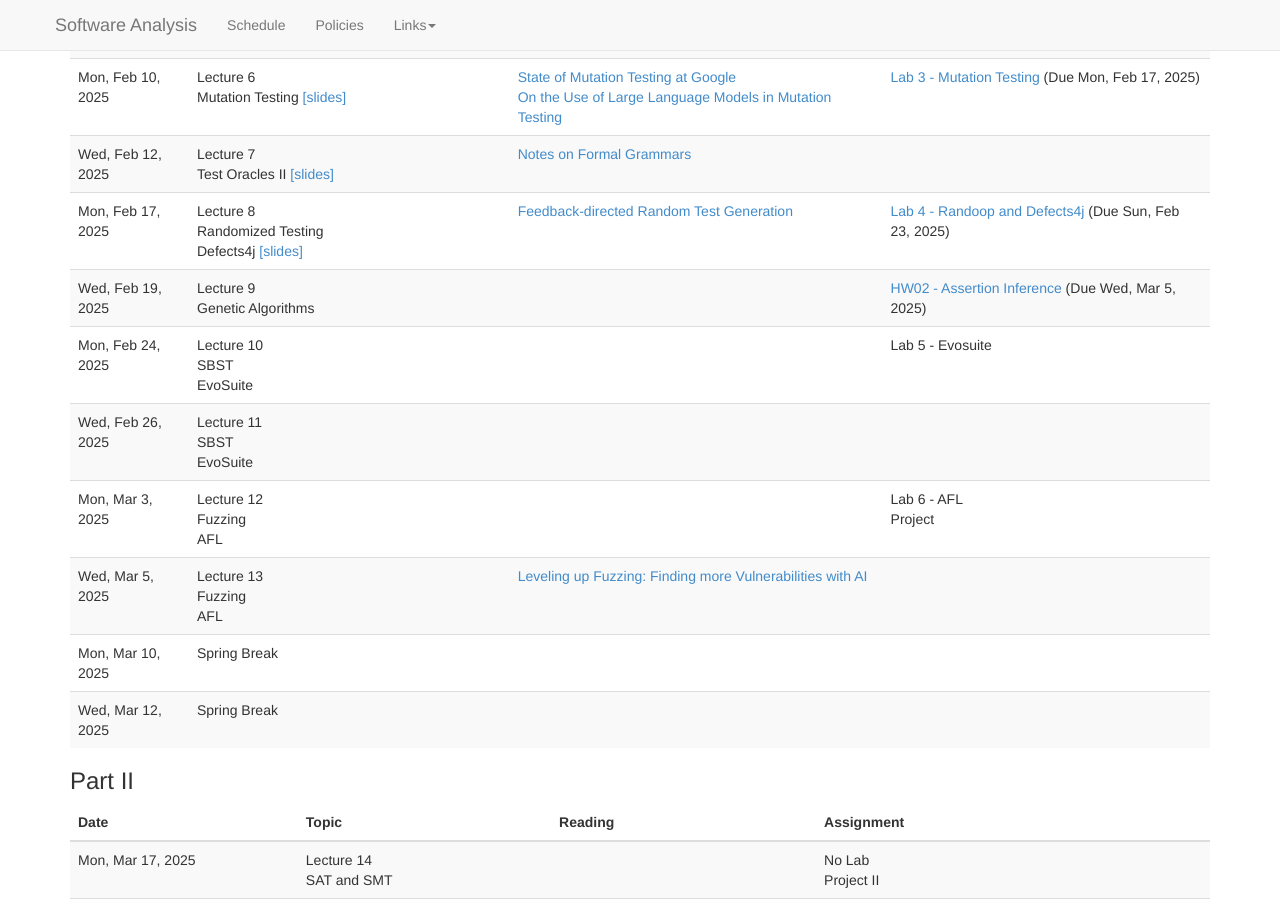
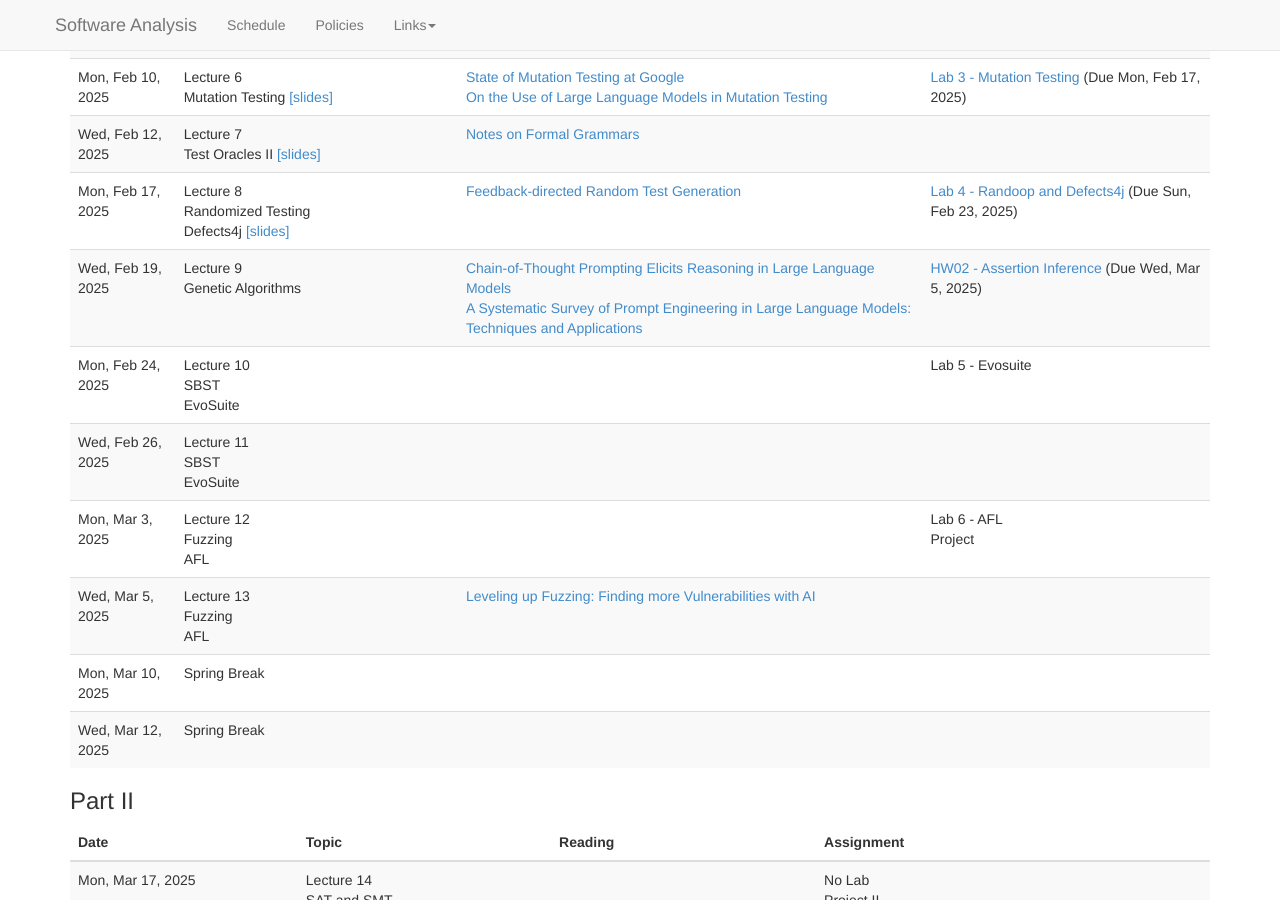
Before and after one commit to bmc-cs-software-analysis/383, a Jekyll site: the page built from schedule.md, in a window 1280 px wide and 900 px high, scrolled down 659 px. Built offline with Jekyll 4.4.1, drawn with Linux system fonts in a browser that asks for light colours; nearby versions of some CDN libraries.

Commit message:
lec9 readings

```diff
--- a/_data/schedule.yaml
+++ b/_data/schedule.yaml
@@ -115,15 +115,17 @@
           title: "Lab 4 - Randoop and Defects4j"
           url: "labs/Lab04.html"
           deadline: 2025-02-23
-
-
     -
       date: 2025-02-19
       title: Lecture 9 <br> Genetic Algorithms
       #slides: "slides/lecture08.pdf"
       readings:
-        #-
-        #    title: "Chapter 6.2-6.3"
+        -
+            title: "Chain-of-Thought Prompting Elicits Reasoning in Large Language Models"
+            url: "https://arxiv.org/pdf/2201.11903"
+        -
+            title: "A Systematic Survey of Prompt Engineering in Large Language Models: Techniques and Applications"
+            url: "https://arxiv.org/pdf/2402.07927"
       recording: ~
       assignments:
         -
```
